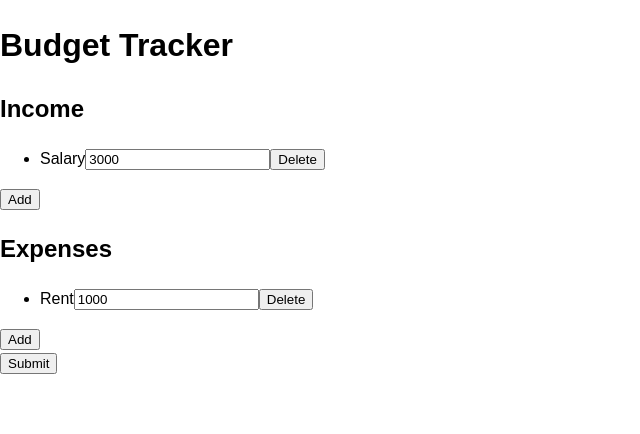
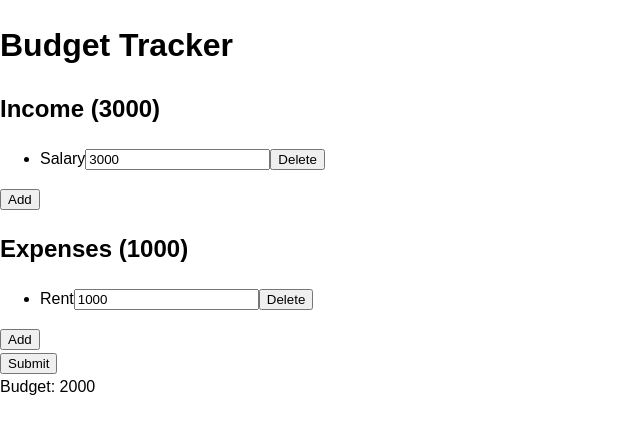
Before and after one commit to marcobiedermann/budget-tracker, a React (Vite) app: page / in a window 1280 px wide. Shown: the top 434 px of the page, without its empty margins (0-640 px from the left). Built offline with nearby package versions, Linux system fonts and the light colour scheme.

Commit message:
feat: Budget
Calculate total budget left

```diff
--- a/package.json
+++ b/package.json
@@ -13,6 +13,7 @@
   },
   "dependencies": {
     "@hookform/resolvers": "^3.6.0",
+    "lodash-es": "^4.17.21",
     "react": "^18.3.1",
     "react-dom": "^18.3.1",
     "react-hook-form": "^7.52.0",
@@ -20,6 +21,7 @@
     "zod": "^3.23.8"
   },
   "devDependencies": {
+    "@types/lodash-es": "^4.17.12",
     "@types/react": "^18.3.3",
     "@types/react-dom": "^18.3.0",
     "@typescript-eslint/eslint-plugin": "^7.13.1",
--- a/src/App.tsx
+++ b/src/App.tsx
@@ -1,4 +1,5 @@
 import { zodResolver } from '@hookform/resolvers/zod';
+import { sumBy } from 'lodash-es';
 import { FormProvider, useForm } from 'react-hook-form';
 import { useLocalStorage } from 'react-use';
 import { z } from 'zod';
@@ -37,24 +38,30 @@ function App() {
     defaultValues: value,
     resolver: zodResolver(formDataSchema),
   });
+  const { handleSubmit, watch } = methods;
 
   function onSubmit(data: FormData) {
     console.log({ data });
     setValue(data);
   }
 
+  const [totalIncome, totalExpenses] = watch(['income', 'expenses']).map((entries) =>
+    sumBy(entries, 'value'),
+  );
+
   return (
     <div>
       <h1>Budget Tracker</h1>
       <FormProvider {...methods}>
-        <form onSubmit={methods.handleSubmit(onSubmit)}>
-          <Income />
-          <Expenses />
+        <form onSubmit={handleSubmit(onSubmit)}>
+          <Income total={totalIncome} />
+          <Expenses total={totalExpenses} />
           <div>
             <button type="submit">Submit</button>
           </div>
         </form>
       </FormProvider>
+      <div>Budget: {totalIncome - totalExpenses}</div>
     </div>
   );
 }
--- a/src/components/Expenses/Expenses.tsx
+++ b/src/components/Expenses/Expenses.tsx
@@ -9,7 +9,12 @@ interface FieldValues {
   expenses: Expense[];
 }
 
-function Expenses() {
+interface ExpensesProps {
+  total: number;
+}
+
+function Expenses(props: ExpensesProps) {
+  const { total } = props;
   const { control, register } = useFormContext<FieldValues>();
   const { fields, append, remove } = useFieldArray({
     control,
@@ -18,7 +23,7 @@ function Expenses() {
 
   return (
     <section>
-      <h2>Expenses</h2>
+      <h2>Expenses ({total})</h2>
       <ul>
         {fields.map((field, index) => (
           <li key={field.id}>
--- a/src/components/Income/Income.tsx
+++ b/src/components/Income/Income.tsx
@@ -9,7 +9,12 @@ interface FieldValues {
   income: Income[];
 }
 
-function Income() {
+interface IncomeProps {
+  total: number;
+}
+
+function Income(props: IncomeProps) {
+  const { total } = props;
   const { control, register } = useFormContext<FieldValues>();
   const { fields, append, remove } = useFieldArray({
     control,
@@ -18,7 +23,7 @@ function Income() {
 
   return (
     <section>
-      <h2>Income</h2>
+      <h2>Income ({total})</h2>
       <ul>
         {fields.map((field, index) => (
           <li key={field.id}>
```
Also changed, not shown: 1 other file (tests, documents, lock files or other folders).
